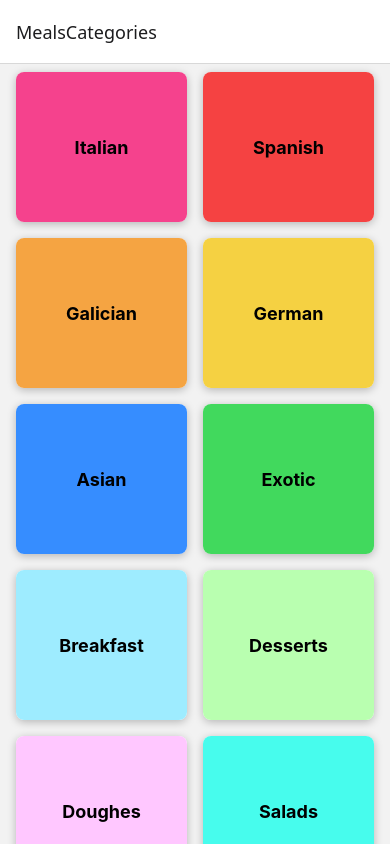
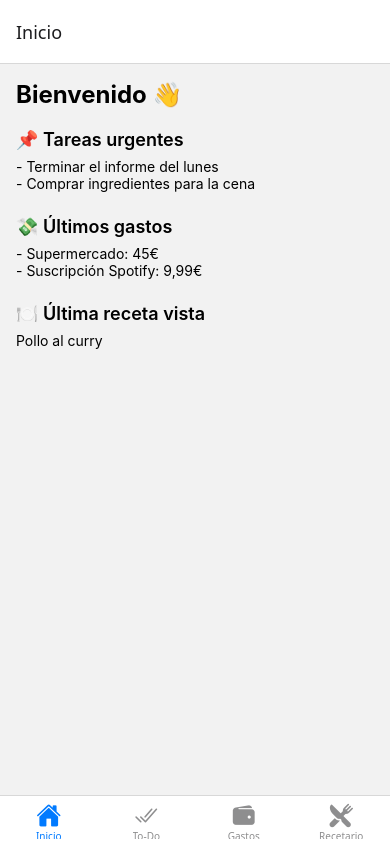
Before and after one commit to Pletus/PersApp, a React Native app: screen /Inicio in a window 390 px wide. Built offline with nearby package versions, Linux system fonts and the light colour scheme.

Commit message:
corrected structure for more functionalities

```diff
--- a/App.js
+++ b/App.js
@@ -1,21 +1,12 @@
-import { StyleSheet } from "react-native";
 import { SafeAreaProvider } from "react-native-safe-area-context";
 import { NavigationContainer } from "@react-navigation/native";
-import { createNativeStackNavigator } from "@react-navigation/native-stack";
-
-import CategoriesScreen from "./screens/CategoriesScreen";
-import MealsOverviewScreen from "./screens/MealsOverviewScreen";
-
-const Stack = createNativeStackNavigator();
+import TabsNavigator from "./navigation/TabsNavigator";
 
 export default function App() {
   return (
     <SafeAreaProvider>
       <NavigationContainer>
-        <Stack.Navigator>
-          <Stack.Screen name="MealsCategories" component={CategoriesScreen} />
-          <Stack.Screen name="MealsOverview" component={MealsOverviewScreen} />
-        </Stack.Navigator>
+        <TabsNavigator />
       </NavigationContainer>
     </SafeAreaProvider>
   );
--- /dev/null
+++ b/navigation/RecipesStack.js
@@ -0,0 +1,23 @@
+import { createNativeStackNavigator } from "@react-navigation/native-stack";
+
+import CategoriesScreen from "../screens/Recipes/CategoriesScreen";
+import MealsOverviewScreen from "../screens/Recipes/MealsOverviewScreen";
+
+const Stack = createNativeStackNavigator();
+
+export default function RecipesStack() {
+  return (
+    <Stack.Navigator>
+      <Stack.Screen
+        name="MealsCategories"
+        component={CategoriesScreen}
+        options={{ title: "Categorías" }}
+      />
+      <Stack.Screen
+        name="MealsOverview"
+        component={MealsOverviewScreen}
+        options={{ title: "Comidas" }}
+      />
+    </Stack.Navigator>
+  );
+}
--- /dev/null
+++ b/navigation/TabsNavigator.js
@@ -0,0 +1,53 @@
+import { createBottomTabNavigator } from "@react-navigation/bottom-tabs";
+import { Ionicons } from "@expo/vector-icons";
+
+import HomeScreen from "../screens/HomeScreen";
+import TodosScreen from "../screens/TodosScreen";
+import ExpensesScreen from "../screens/ExpensesScreen";
+import RecipesStack from "./RecipesStack";
+
+const Tab = createBottomTabNavigator();
+
+export default function TabsNavigator() {
+  return (
+    <Tab.Navigator>
+      <Tab.Screen
+        name="Inicio"
+        component={HomeScreen}
+        options={{
+          tabBarIcon: ({ color, size }) => (
+            <Ionicons name="home" color={color} size={size} />
+          ),
+        }}
+      />
+      <Tab.Screen
+        name="To-Do"
+        component={TodosScreen}
+        options={{
+          tabBarIcon: ({ color, size }) => (
+            <Ionicons name="checkmark-done" color={color} size={size} />
+          ),
+        }}
+      />
+      <Tab.Screen
+        name="Gastos"
+        component={ExpensesScreen}
+        options={{
+          tabBarIcon: ({ color, size }) => (
+            <Ionicons name="wallet" color={color} size={size} />
+          ),
+        }}
+      />
+      <Tab.Screen
+        name="Recetario"
+        component={RecipesStack}
+        options={{
+          headerShown: false,
+          tabBarIcon: ({ color, size }) => (
+            <Ionicons name="restaurant" color={color} size={size} />
+          ),
+        }}
+      />
+    </Tab.Navigator>
+  );
+}
--- a/package.json
+++ b/package.json
@@ -9,6 +9,7 @@
     "web": "expo start --web"
   },
   "dependencies": {
+    "@react-navigation/bottom-tabs": "^7.3.13",
     "@react-navigation/native": "^7.1.9",
     "@react-navigation/native-stack": "^7.3.13",
     "expo": "^53.0.8",
--- /dev/null
+++ b/screens/ExpensesScreen.js
@@ -0,0 +1,13 @@
+import { View, Text, StyleSheet } from "react-native";
+
+export default function ExpensesScreen() {
+  return (
+    <View style={styles.container}>
+      <Text>Gastos</Text>
+    </View>
+  );
+}
+
+const styles = StyleSheet.create({
+  container: { flex: 1, justifyContent: "center", alignItems: "center" },
+});
--- /dev/null
+++ b/screens/HomeScreen.js
@@ -0,0 +1,34 @@
+import { View, Text, StyleSheet } from "react-native";
+
+export default function HomeScreen() {
+  //  context o async contenido dinámico
+  return (
+    <View style={styles.container}>
+      <Text style={styles.title}>Bienvenido 👋</Text>
+
+      <View style={styles.section}>
+        <Text style={styles.sectionTitle}>📌 Tareas urgentes</Text>
+        <Text>- Terminar el informe del lunes</Text>
+        <Text>- Comprar ingredientes para la cena</Text>
+      </View>
+
+      <View style={styles.section}>
+        <Text style={styles.sectionTitle}>💸 Últimos gastos</Text>
+        <Text>- Supermercado: 45€</Text>
+        <Text>- Suscripción Spotify: 9,99€</Text>
+      </View>
+
+      <View style={styles.section}>
+        <Text style={styles.sectionTitle}>🍽️ Última receta vista</Text>
+        <Text>Pollo al curry</Text>
+      </View>
+    </View>
+  );
+}
+
+const styles = StyleSheet.create({
+  container: { flex: 1, padding: 16 },
+  title: { fontSize: 24, fontWeight: "bold", marginBottom: 20 },
+  section: { marginBottom: 24 },
+  sectionTitle: { fontSize: 18, fontWeight: "600", marginBottom: 8 },
+});
--- a/screens/MealsOverviewScreen.js
+++ /dev/null
@@ -1,20 +0,0 @@
-import { View, StyleSheet, Text } from "react-native";
-
-import { MEALS } from "../data/dummy-data";
-
-function MealsOverviewScreen() {
-  return (
-    <View style={styles.container}>
-      <Text>MealsOverview</Text>
-    </View>
-  );
-}
-
-export default MealsOverviewScreen;
-
-const styles = StyleSheet.create({
-    container: {
-        flex: 1,
-        padding: 16,
-    }
-})
--- a/screens/CategoriesScreen.js
+++ b/screens/Recipes/CategoriesScreen.js
@@ -1,11 +1,13 @@
 import { FlatList } from "react-native";
-import CategoryGridTile from "../components/CategoryGridTile";
-import { CATEGORIES } from "../data/dummy-data";
+import CategoryGridTile from "../../components/CategoryGridTile";
+import { CATEGORIES } from "../../data/dummy-data";
 
 function CategoriesScreen({ navigation }) {
   function renderCategoryItem(itemData) {
     function pressHandler() {
-      navigation.navigate("MealsOverview");
+      navigation.navigate("MealsOverview", {
+        categoryId: itemData.item.id,
+      });
     }
 
     return (
--- /dev/null
+++ b/screens/Recipes/MealsOverviewScreen.js
@@ -0,0 +1,30 @@
+import { View, StyleSheet, Text } from "react-native";
+import { useRoute } from "@react-navigation/native";
+
+import { MEALS } from "../../data/dummy-data";
+
+function MealsOverviewScreen() {
+  const route = useRoute();
+  const { categoryId } = route.params;
+
+  const displayedMeals = MEALS.filter((meal) =>
+    meal.categoryIds.includes(categoryId)
+  );
+
+  return (
+    <View style={styles.container}>
+      {displayedMeals.map((meal) => (
+        <Text key={meal.id}>{meal.title}</Text>
+      ))}
+    </View>
+  );
+}
+
+export default MealsOverviewScreen;
+
+const styles = StyleSheet.create({
+  container: {
+    flex: 1,
+    padding: 16,
+  },
+});
--- /dev/null
+++ b/screens/TodosScreen.js
@@ -0,0 +1,13 @@
+import { View, Text, StyleSheet } from "react-native";
+
+export default function TodosScreen() {
+  return (
+    <View style={styles.container}>
+      <Text>To-Do List</Text>
+    </View>
+  );
+}
+
+const styles = StyleSheet.create({
+  container: { flex: 1, justifyContent: "center", alignItems: "center" },
+});
```
Also changed, not shown: 1 other file (tests, documents, lock files or other folders).
